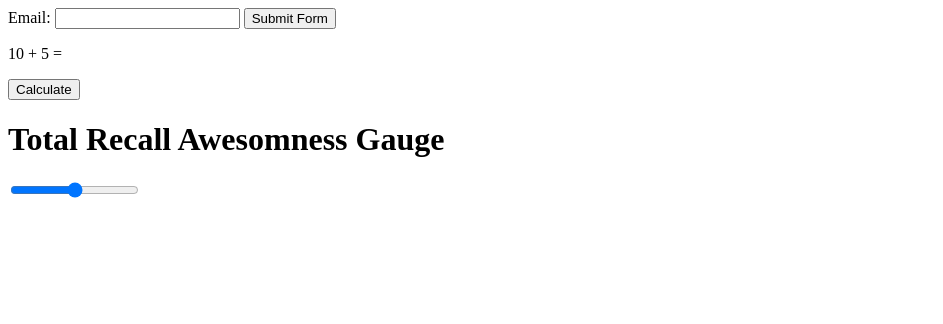
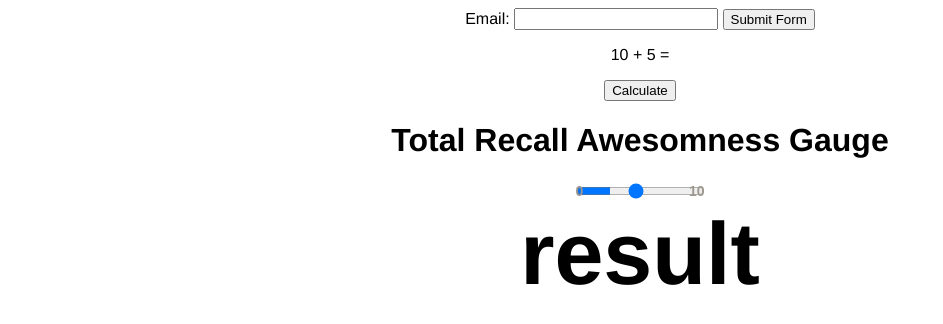
Before and after one commit to jessicaherford/HTML5-play, a plain HTML site: page index.html in a window 1280 px wide. Shown: the whole page, without its empty margins (0-943 px from the left). Drawn offline with Linux system fonts and the light colour scheme.

Commit message:
added stylesheet

```diff
--- a/index.html
+++ b/index.html
@@ -4,6 +4,7 @@
 <head>
     <meta charset="utf-8">
     <title>untitled</title>
+    <link rel="stylesheet" href="style.css" media="screen" title="no title" charset="utf-8">
 </head>
 <body>
     <form action="" method="get">
@@ -22,8 +23,8 @@
 
     <form method="post">
     <h1> Total Recall Awesomness Gauge </h1>
-    <input type="range" name="range" min="0" max="10" step="1" value="">
-    <output name="result">  </output>
+    <input type="range" name="range" min="0" max="10" step="1" value="5">
+    <output name="result"> result </output>
     </form>
 
     <script>
--- /dev/null
+++ b/style.css
@@ -0,0 +1,14 @@
+body {
+    font-family: 'Myriad-Pro', 'myriad', helvetica, arial, sans-serif;
+    text-align: center;
+}
+input { font-size: 14px; font-weight: bold;  }
+
+input[type=range]:before { content: attr(min); padding-right: 15px; }
+input[type=range]:after { content: attr(max); padding-left: 15px;}
+
+output {
+    display: block;
+    font-size: 5.5em;
+    font-weight: bold;
+}
```
